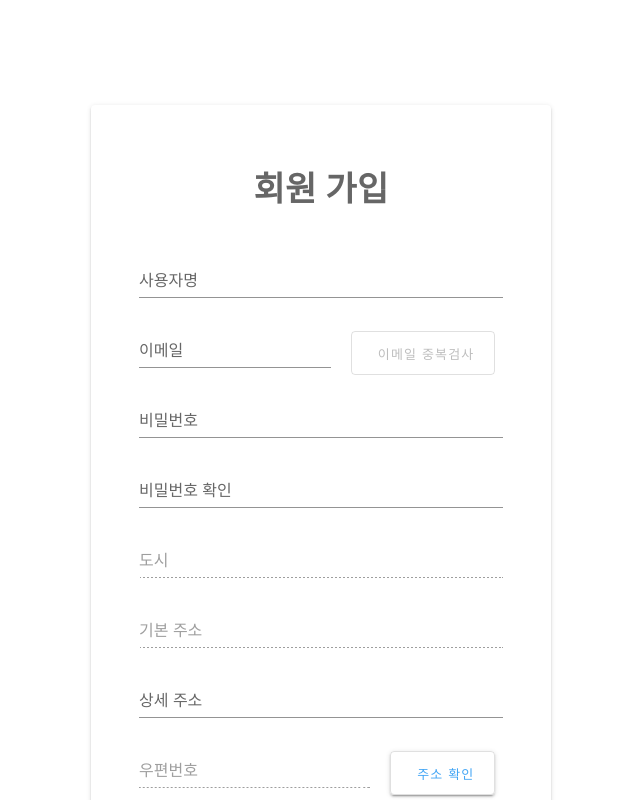
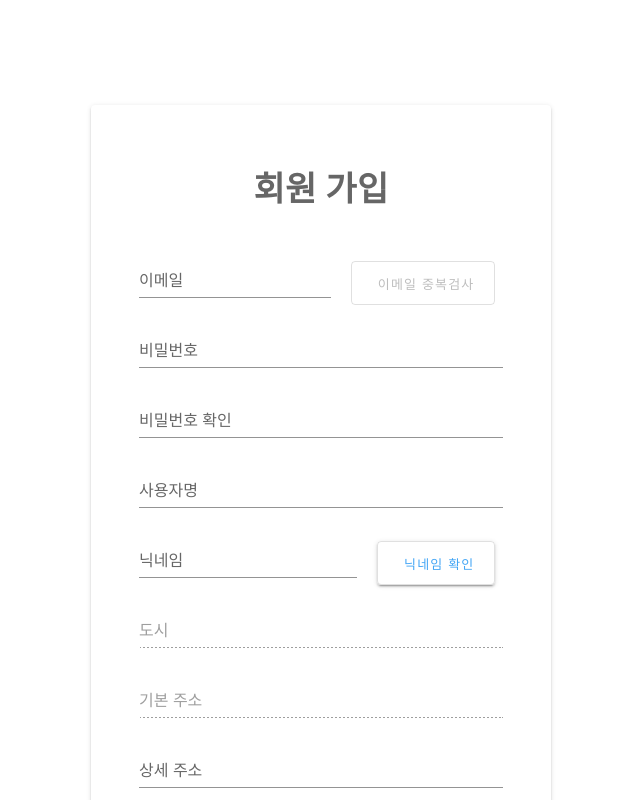
Before and after one commit to EDDI-RobotAcademy/WebAppPersonalProject, a Vue app in the folder p4th/JinjuPark/vue/frontend/: page /sign-up in a window 1280 px wide. Shown: the top 800 px of the page, without its empty margins (319-959 px from the left). Built offline with nearby package versions, Linux system fonts and the light colour scheme; what vue-cookies would draw is missing.

Commit message:
feat:[박진주]회원가입 버튼을 눌렀을 때 나오는 회원가입 UI[HOME-T-WANG2]_닉네임 추가

```diff
--- a/p4th/JinjuPark/vue/frontend/src/components/account/SignUpForm.vue
+++ b/p4th/JinjuPark/vue/frontend/src/components/account/SignUpForm.vue
@@ -12,10 +12,6 @@
               <div class="text-h4 font-weight-black mb-10">회원 가입</div>
 
               <div class="d-flex">
-                <v-text-field v-model="username" label="사용자명" :disabled="false" required/>
-              </div>
-
-              <div class="d-flex">
                 <v-text-field v-model="email" label="이메일" @change="emailValidation"
                               :rules="email_rule" :disabled="false" required/>
                 <common-button-white text large style="font-size: 13px"
@@ -23,7 +19,6 @@
                        @click="checkDuplicateEmail"
                        :disabled="!emailPass"
                         btn-name="이메일 중복검사">
-
                 </common-button-white>
               </div>
 
@@ -35,6 +30,20 @@
               <div class="d-flex">
                 <v-text-field v-model="password_confirm" label="비밀번호 확인" type="password"
                               :rules="password_confirm_rule" :disabled="false" required/>
+              </div>
+
+              <div class="d-flex">
+                <v-text-field v-model="username" label="사용자명" :disabled="false" required/>
+              </div>
+
+              <div class="d-flex">
+                <v-text-field v-model="nickname" label="닉네임" :disabled="false" required/>
+                <common-button-white text large style="font-size: 13px"
+                                     class="mt-3 ml-5"
+                                     @click="checkDuplicateNickName"
+                                     :disabled="false"
+                                     btn-name="닉네임 확인">
+                </common-button-white>
               </div>
 
               <div class="d-flex">
@@ -85,6 +94,7 @@ export default {
       password_confirm: "",
 
       username: "",
+      nickname: "",
 
       city: '',
       street: '',
@@ -92,6 +102,7 @@ export default {
       zipcode: '',
 
       emailPass: false,
+      nicknamePass: false,
       streetPass: false,
 
       email_rule: [
@@ -116,8 +127,8 @@ export default {
   methods: {
     onSubmit () {
       if (this.$refs.form.validate()) {
-        const { username, email, password, city, street, addressDetail, zipcode } = this
-        this.$emit("submit", { username, email, password, city, street, addressDetail, zipcode })
+        const { email, password, username, nickname, city, street, addressDetail, zipcode } = this
+        this.$emit("submit", {  email, password, username, nickname, city, street, addressDetail, zipcode })
       } else {
         alert('올바른 정보를 입력하세요!')
       }
@@ -141,14 +152,34 @@ export default {
         axios.post(`http://localhost:7777/hometwang/member/check-email/${email}`)
             .then((res) => {
               if (res.data) {
-                alert("사용 가능한 이메일입니다!")
+                alert("사용 가능한 이메일입니다.")
                 this.emailPass = true
               } else {
-                alert("중복된 이메일입니다!")
+                alert("중복된 이메일입니다.")
                 this.emailPass = false
               }
             })
       }
+    },
+    // nicknameValidation() {
+    //   if (nicknameValid) {
+    //     this.nicknamePass = true
+    //   }
+    // },
+    checkDuplicateNickName(){
+      // if (nicknameValid) {
+        const {nickname} = this
+        axios.post(`http://localhost:7777/hometwang/member/check-nickname/${nickname}`)
+            .then((res) => {
+              if (res.data) {
+                alert("사용 가능한 닉네임입니다.")
+                this.nicknamePass = true
+              } else {
+                alert("중복된 닉네임입니다.")
+                this.nicknamePass = false
+              }
+            })
+      // }
     },
     callDaumAddressApi () {
       new window.daum.Postcode({
--- a/p4th/JinjuPark/vue/frontend/src/views/account/SignUpView.vue
+++ b/p4th/JinjuPark/vue/frontend/src/views/account/SignUpView.vue
@@ -16,13 +16,13 @@ export default {
   },
   methods: {
      onSubmit (payload) {
-      const { username, email, password, city, street, addressDetail, zipcode } = payload;
+      const { email, password, username, nickname, city, street, addressDetail, zipcode } = payload;
 
       axios.post("http://localhost:7777/hometwang/member/sign-up", {
-        username, email, password, city, street, addressDetail, zipcode
+         email, password, username, nickname, city, street, addressDetail, zipcode
       })
       .then((res) => {
-        alert("회원 가입 완료!")
+        alert("회원 가입이 완료되었습니다.")
         console.log(res)
         this.$router.push("/sign-in")
       })
```
